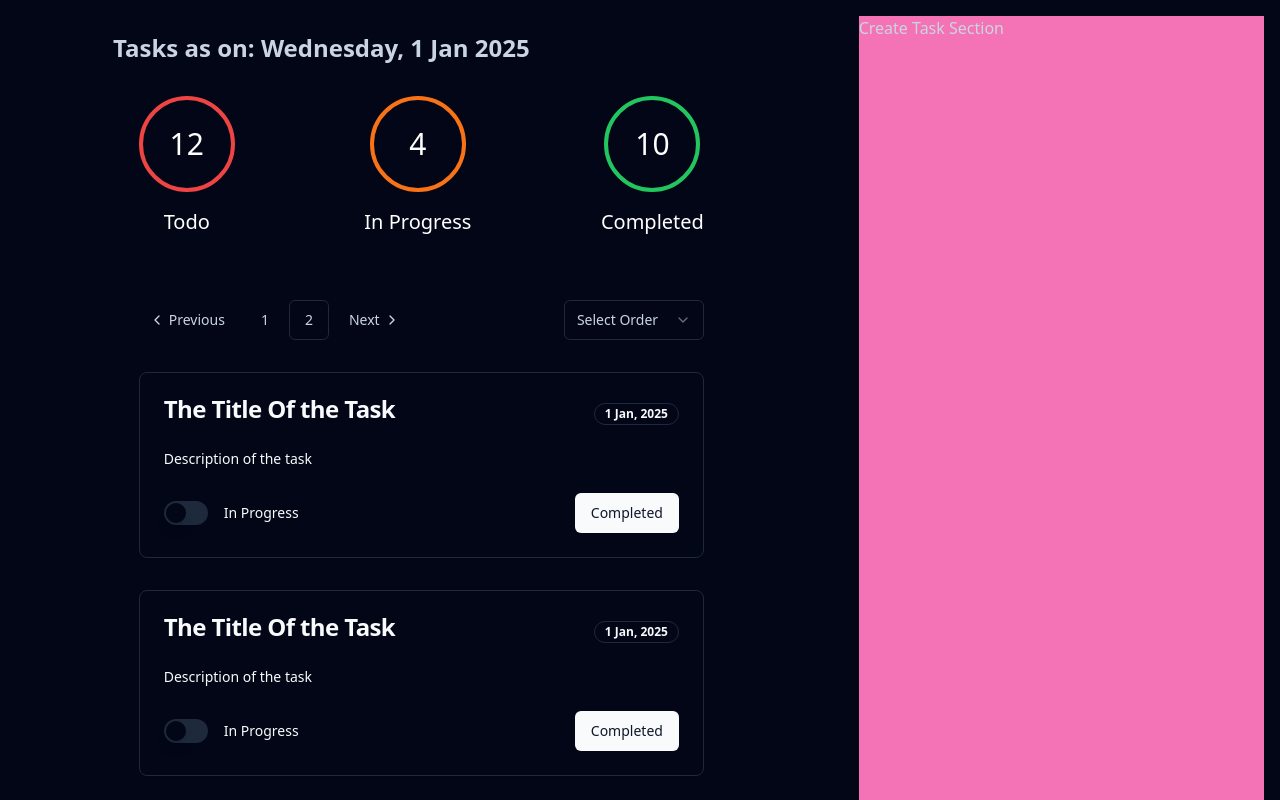
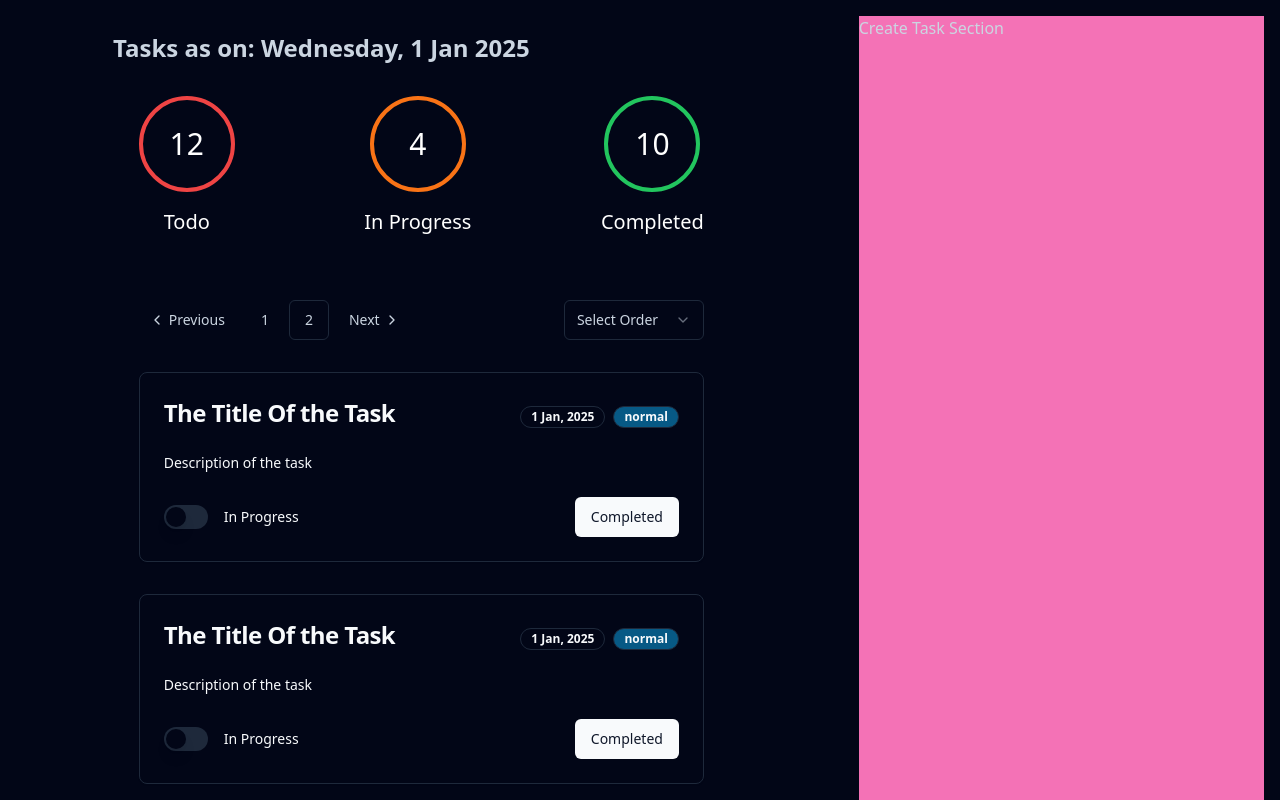
Before and after one commit to manikbajaj/fullstack-react, a React (Vite) app: page /tasks in a window 1280 px wide. Shown: the top 800 px of the page. Built offline with nearby package versions, Linux system fonts and the light colour scheme.

Commit message:
Updatign task component to add priorioty

```diff
--- a/src/components/task/task.jsx
+++ b/src/components/task/task.jsx
@@ -14,12 +14,23 @@ import { Button } from "@/components/ui/button";
 import { Label } from "@/components/ui/label";
 import { Switch } from "@/components/ui/switch";
 
-export function Task() {
+export function Task(props) {
+  const { title, description, status, priority, dueDate } = props;
+
   return (
-    <Card className="w-full mb-8">
+    <Card className="w-full mb-8 border-green-300">
       <CardHeader className="flex flex-row justify-between">
-        <CardTitle>The Title Of the Task</CardTitle>
-        <Badge variant="outline">1 Jan, 2025</Badge>
+        <CardTitle className="basis-2/3 leading-8">
+          The Title Of the Task
+        </CardTitle>
+        <div>
+          <Badge className="mr-2" variant="outline">
+            1 Jan, 2025
+          </Badge>
+          <Badge className="bg-sky-800" variant="outline">
+            normal
+          </Badge>
+        </div>
       </CardHeader>
       <CardContent>
         <CardDescription>Description of the task</CardDescription>
```
